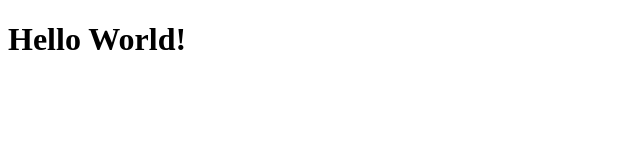
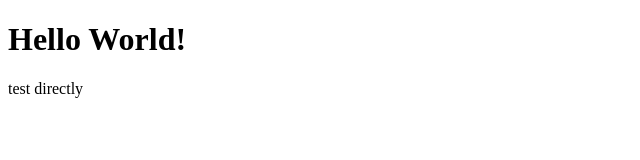
Before and after one commit to bughun73r/start, a plain HTML site: page index.html in a window 1280 px wide. Shown: the full height of the page, 0-640 px from the left. Drawn offline with Linux system fonts and the light colour scheme.

Commit message:
Update index.html

```diff
--- a/index.html
+++ b/index.html
@@ -8,5 +8,6 @@
 </head>
 <body>
     <h1>Hello World!</h1>
+    <p>test directly</p>
 </body>
 </html>
```
